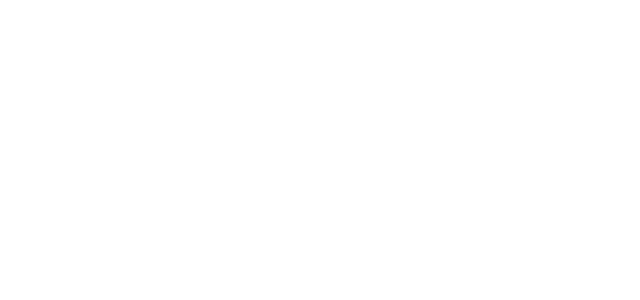
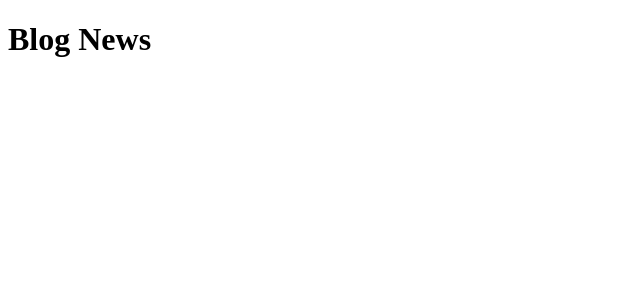
Before and after one commit to Maliek2/doublestory, a Next.js app: page / in a window 1280 px wide. Shown: the top 300 px of the page, without its empty margins (0-640 px from the left). Built offline with nearby package versions, Linux system fonts and the light colour scheme.

Commit message:
Update index.tsx

```diff
--- a/pages/index.tsx
+++ b/pages/index.tsx
@@ -1,3 +1,4 @@
+
 import Head from 'next/head'
 
 export const config = { amp: true }
@@ -7,9 +8,11 @@
     <>
       <Head>
         <title>Web Design Theme</title>
-        <h1>Web Apk Source</h1>
+
+
 
       </Head>
+       <h1>Blog News</h1>
 
 
 
```
